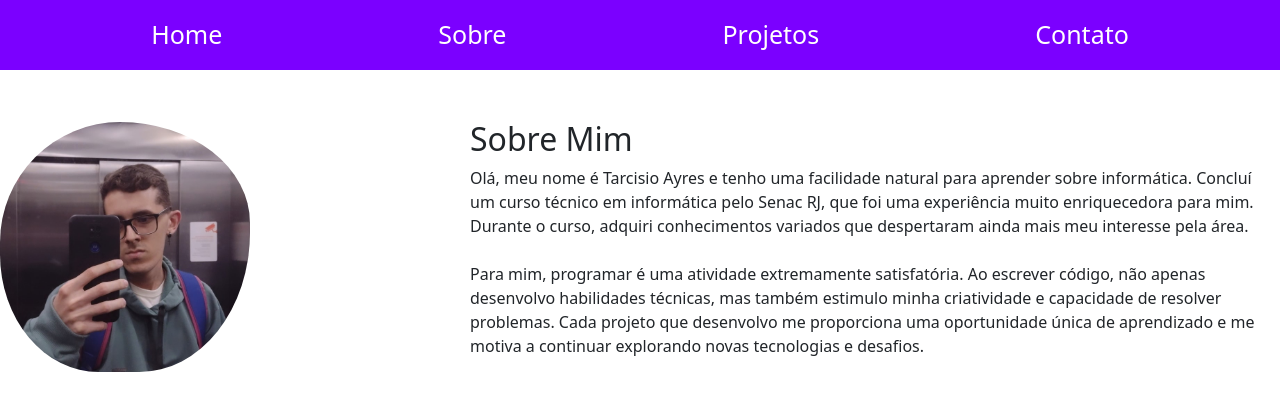
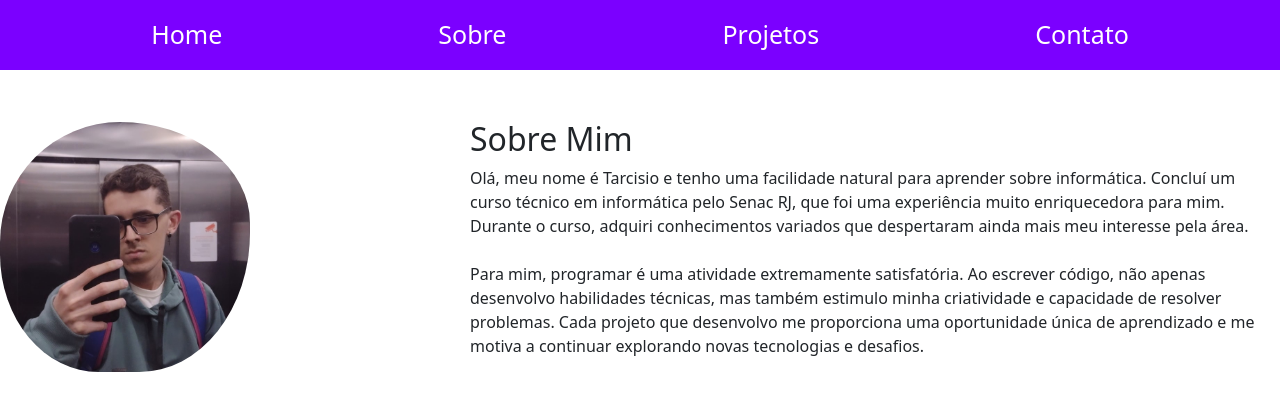
Before and after one commit to serya012/portfolio, an Angular app: page / in a window 1280 px wide. Shown: the top 410 px of the page. Built offline with nearby package versions, Linux system fonts and the light colour scheme.

Commit message:
Update sobre.component.ts

```diff
--- a/src/app/sobre/sobre.component.ts
+++ b/src/app/sobre/sobre.component.ts
@@ -8,6 +8,6 @@ import { Component } from '@angular/core';
   styleUrl: './sobre.component.scss'
 })
 export class SobreComponent {
-  nome: string = 'Tarcisio Ayres'
+  nome: string = 'Tarcisio'
 
 }
```
